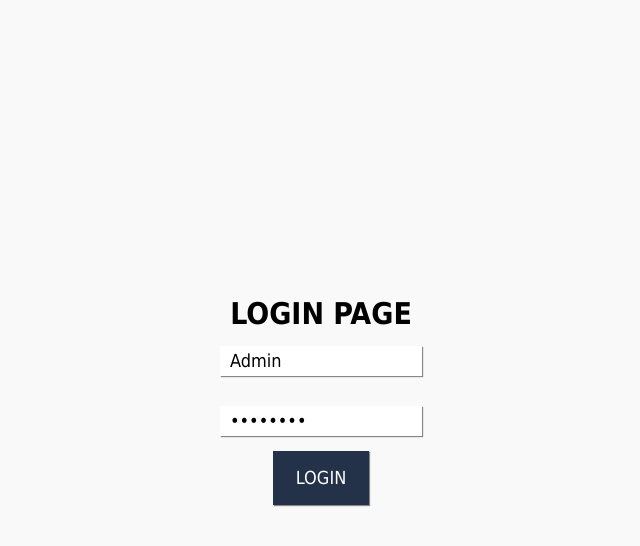
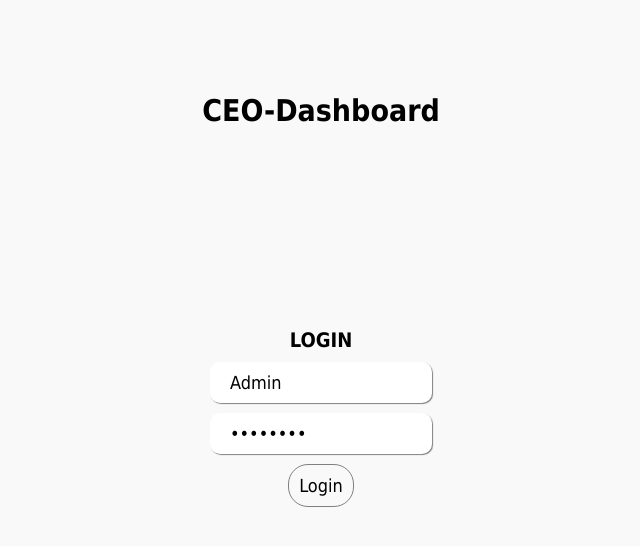
Before and after one commit to AndreasHolmAndersen/NodeJsEksamen2022, a Svelte app in the folder client/: page /login in a window 1280 px wide. Shown: the top 546 px of the page, without its empty margins (319-959 px from the left). Built offline with nearby package versions, Linux system fonts and the light colour scheme.

Commit message:
Aligned styling on login page with the rest of the app

```diff
--- a/client/src/pages/Login.svelte
+++ b/client/src/pages/Login.svelte
@@ -1,5 +1,5 @@
 <script>
-  import { user } from "../stores/stores.js";
+  import { theme, user } from "../stores/stores.js";
   import { toasts } from "svelte-toasts";
   import { useNavigate, useLocation } from "svelte-navigator";
   import { onMount } from "svelte";
@@ -42,12 +42,14 @@
 </script>
 
 <div class="login-container">
-  <h1>Login page</h1>
+  <h1 class="title">CEO-Dashboard</h1>
+  <h3 class="login">Login</h3>
   <div class="form-group">
     <input
+      style="outline-color: {$theme.color}"
       bind:value={username}
       type="text"
-      class="form-control"
+      class="custom-input"
       placeholder="Username"
       required
     />
@@ -55,20 +57,23 @@
 
   <div class="form-group">
     <input
+      style="outline-color: {$theme.color}"
       bind:value={password}
       type="password"
-      class="form-control"
+      class="custom-input"
       placeholder="Password"
       required
     />
   </div>
 
-  <button
-    class="btn btn-full"
-    on:click={() => {
-      handleSubmit();
-    }}>Login</button
-  >
+  <div>
+    <button
+      class="custom-button"
+      on:click={() => {
+        handleSubmit();
+      }}>Login</button
+    >
+  </div>
 </div>
 
 <style>
@@ -80,32 +85,15 @@
     height: 100vh;
     width: 100%;
   }
-
   input {
-    margin: 15px;
-    height: 30px;
-    text-indent: 10px;
-
-    border: none;
-    box-shadow: 1px 1px 1px #888888;
+    margin-bottom: 10px;
   }
-  button {
-    color: white;
+  .login {
     text-transform: uppercase;
-    background-color: #233249;
-    border-width: 0;
-    height: 54px;
-    text-align: center !important;
-    padding: 0 1.25em;
-    width: auto;
-    box-shadow: 1px 1px 1px #888888;
+    margin-bottom: 10px;
   }
-  button:hover {
-    color: #fff;
-    background-color: #233249;
-    border-color: #233249;
-  }
-  h1 {
-    text-transform: uppercase;
+  .title {
+    position: relative;
+    top: -200px;
   }
 </style>
```
